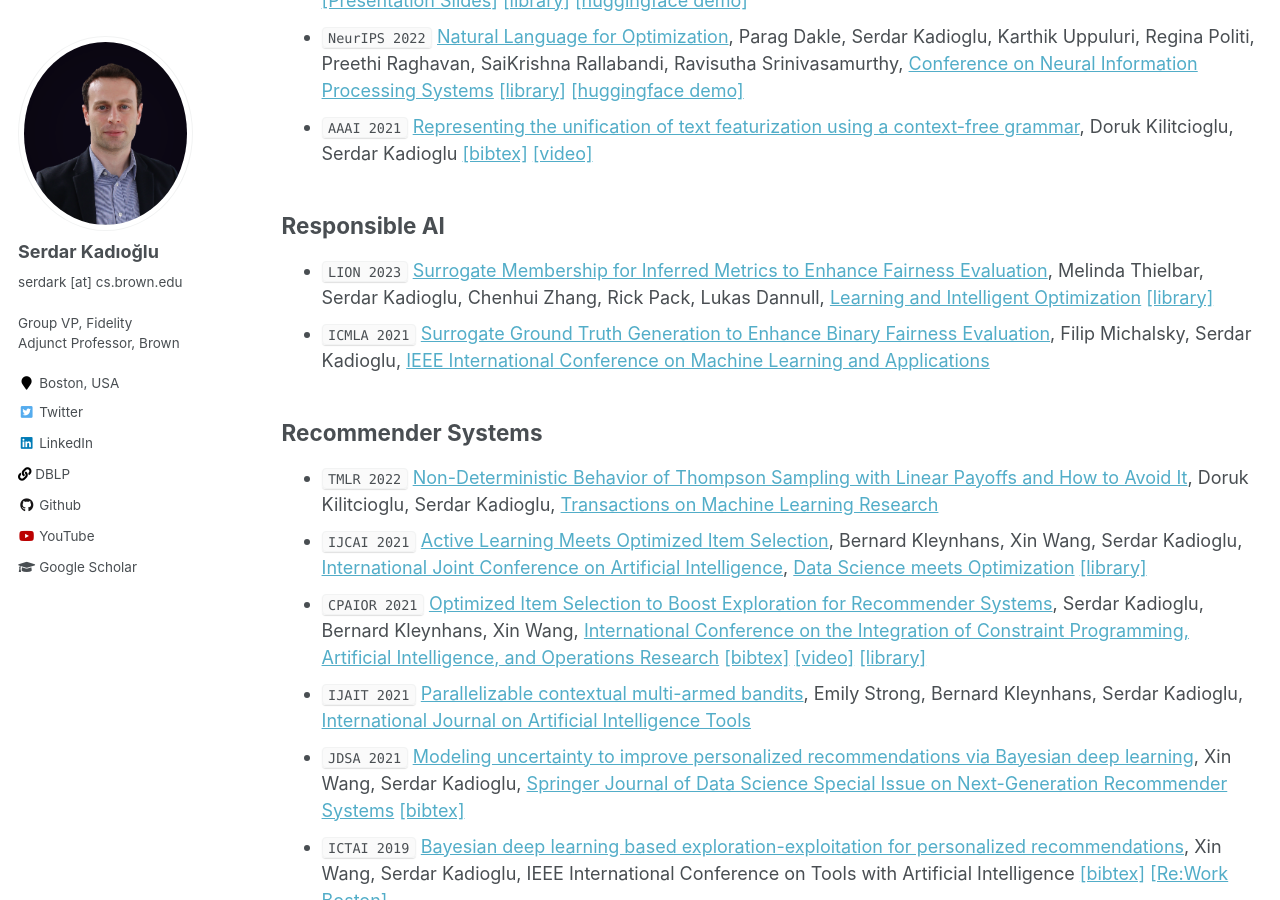
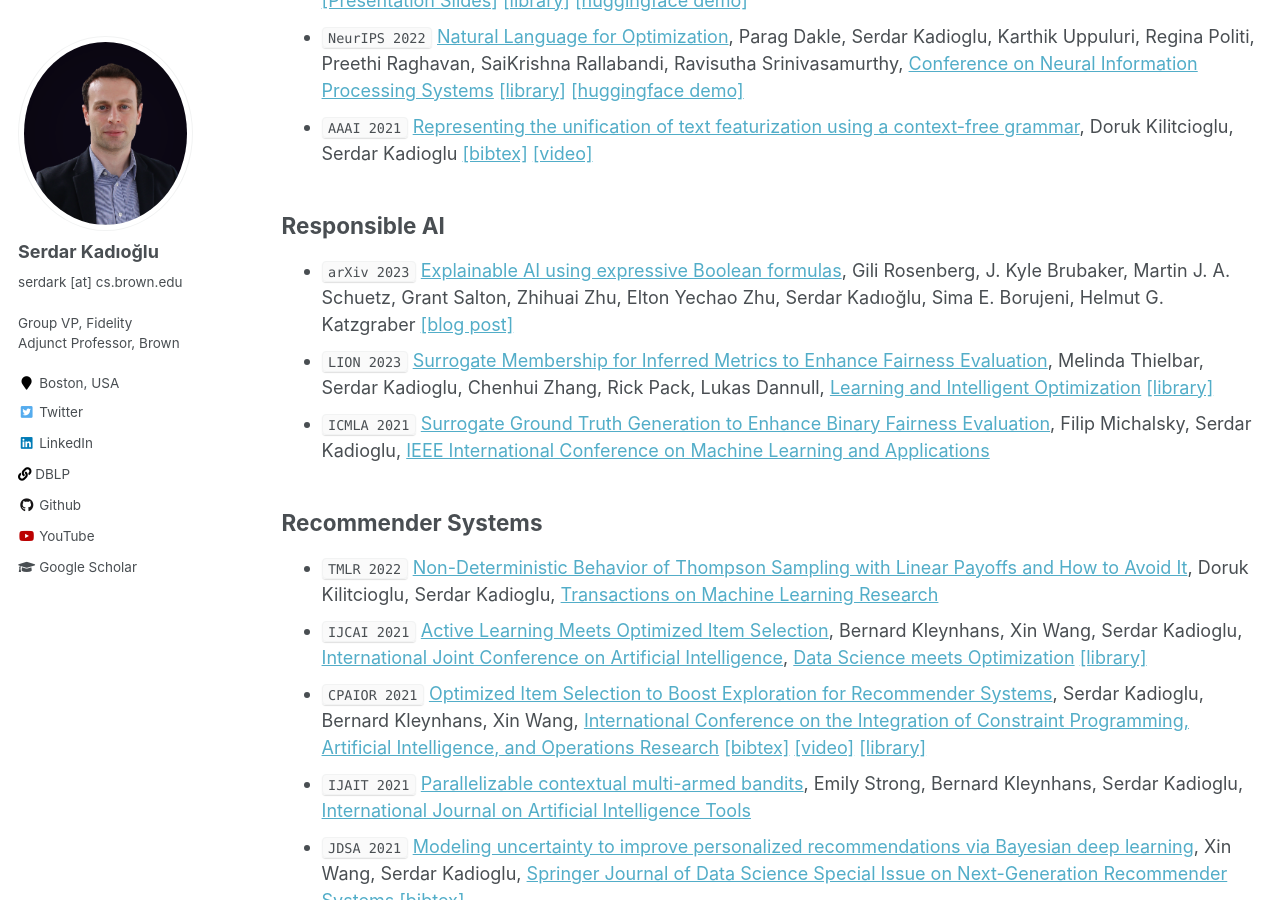
Before and after one commit to skadio/skadio.github.io, a Jekyll site: the page built from _pages/publications.md, in a window 1280 px wide and 900 px high, scrolled down 707 px. Built offline with Jekyll 4.4.1, drawn with Linux system fonts in a browser that asks for light colours; part of the change alters nothing that is shown.

Commit message:
Update publications.md

```diff
--- a/_pages/publications.md
+++ b/_pages/publications.md
@@ -30,6 +30,7 @@ author_profile: true
 * `AAAI 2021` [Representing the unification of text featurization using a context-free grammar](https://ojs.aaai.org/index.php/AAAI/article/view/17814), Doruk Kilitcioglu, Serdar Kadioglu [[bibtex]](https://dblp.org/rec/conf/aaai/KilitciogluK21.html?view=bibtex) [[video]](https://slideslive.com/38951112/representing-the-unification-of-text-featurization-using-a-contextfree-grammar?ref=account-folder-75501-folders)
 
 ## Responsible AI
+* `arXiv 2023` [Explainable AI using expressive Boolean formulas](https://arxiv.org/abs/2306.03976), Gili Rosenberg, J. Kyle Brubaker, Martin J. A. Schuetz, Grant Salton, Zhihuai Zhu, Elton Yechao Zhu, Serdar Kadıoğlu, Sima E. Borujeni, Helmut G. Katzgraber [[blog post]](https://fcatalyst.com/blog/june2023/explainable-ai-using-expressive-boolean-formulas)
 * `LION 2023` [Surrogate Membership for Inferred Metrics to Enhance Fairness Evaluation](https://lion17.org/), Melinda Thielbar, Serdar Kadioglu, Chenhui Zhang, Rick Pack, Lukas Dannull, [Learning and Intelligent Optimization](https://lion17.org/) [[library]](https://github.com/fidelity/jurity)
 * `ICMLA 2021` [Surrogate Ground Truth Generation to Enhance Binary Fairness Evaluation](https://ieeexplore.ieee.org/abstract/document/9680169), Filip Michalsky, Serdar Kadioglu, [IEEE International Conference on Machine Learning and Applications](https://www.icmla-conference.org/icmla21/)
 
@@ -40,7 +41,7 @@ author_profile: true
 * `IJAIT 2021` [Parallelizable contextual multi-armed bandits](https://www.worldscientific.com/doi/10.1142/S0218213021500214), Emily Strong, Bernard Kleynhans, Serdar Kadioglu, [International Journal on Artificial Intelligence Tools](https://www.worldscientific.com/worldscinet/ijait)
 * `JDSA 2021` [Modeling  uncertainty  to improve personalized recommendations via Bayesian deep learning](https://link.springer.com/article/10.1007/s41060-020-00241-1), Xin Wang, Serdar Kadioglu, [Springer Journal of Data Science Special Issue on Next-Generation Recommender Systems](https://www.springer.com/journal/41060) [[bibtex]](https://link.springer.com/article/10.1007/s41060-020-00241-1#citeas)
 * `ICTAI 2019` [Bayesian deep learning based exploration-exploitation for personalized recommendations](https://ieeexplore.ieee.org/document/8995445), Xin Wang, Serdar Kadioglu, IEEE International Conference on Tools with Artificial Intelligence [[bibtex]](https://dblp.org/rec/conf/ictai/WangK19.html?view=bibtex) [[Re:Work Boston]](https://www.re-work.co/events/deep-learning-summit-boston-2019/speakers/xin-wang)
-* `ICTAI 2019` [MABWiser: contextual multi-armed bandits](https://ieeexplore.ieee.org/document/8995418), Emily Strong, Bernard Kleynhans, Serdar Kadioglu, IEEE International Conference on Tools with Artificial Intelligence, [[bibtex]](https://dblp.org/rec/conf/ictai/StrongKK19.html?view=bibtex) [[code]](https://github.com/fmr-llc/mabwiser)
+* `ICTAI 2019` [MABWiser: contextual multi-armed bandits](https://ieeexplore.ieee.org/document/8995418), Emily Strong, Bernard Kleynhans, Serdar Kadioglu, IEEE International Conference on Tools with Artificial Intelligence, [[bibtex]](https://dblp.org/rec/conf/ictai/StrongKK19.html?view=bibtex) [[code]](https://github.com/fidelity/mabwiser)
 
 
 ## Machine Learning
```
